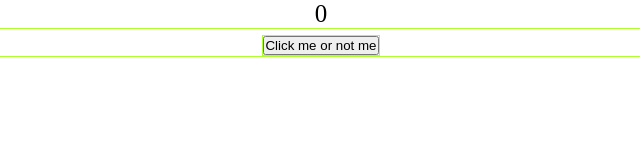
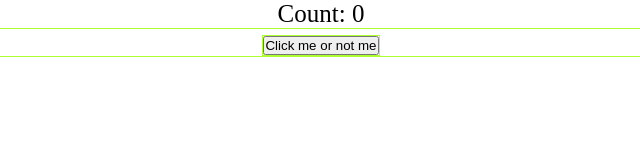
Before and after one commit to Voitovrg/authorization_10, a React (Create React App) app: page / in a window 1280 px wide. Shown: the top 160 px of the page, without its empty margins (319-959 px from the left). Built offline with nearby package versions, Linux system fonts and the light colour scheme.

Commit message:
Initial commit

```diff
--- a/src/App.tsx
+++ b/src/App.tsx
@@ -1,17 +1,20 @@
-import React, {SetStateAction, useState} from 'react';
+import React, {useState} from 'react';
 import './style/App.css';
 
-const App = () => {
+const App: React.FC = () => {
 
-  const [count, setCount]:SetStateAction<any>  = useState(0);
+    const [count, setCount] = useState<number>(0);
 
+    const increment = (): void => {
+        setCount(count + 1);
+    }
 
-  return (
-    <div className="App">
-      <p>{count}</p>
-      <button onClick={e => setCount(e)}>Click me or not me</button>
-    </div>
-  );
+    return (
+        <div className="App">
+            <p>Count: {count}</p>
+            <button onClick={increment}>Click me or not me</button>
+        </div>
+    );
 }
 
 export default App;
```
